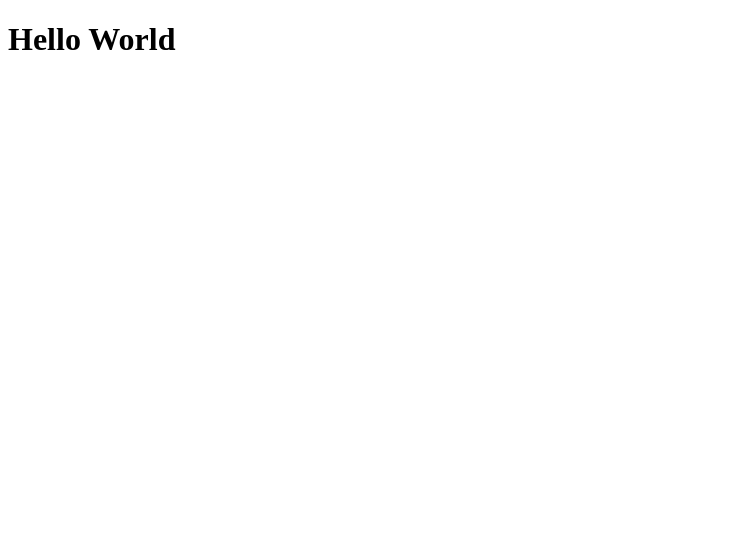
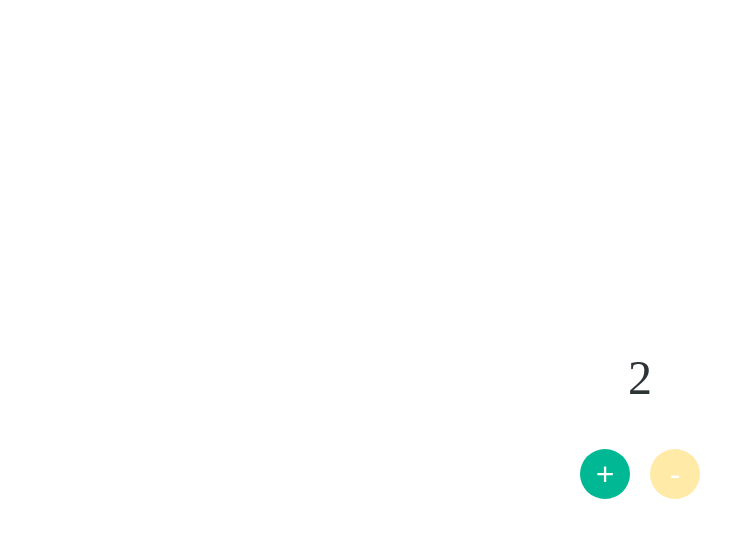
Before and after one commit to parkoon/next-js-starter, a Next.js app: page / in a window 1280 px wide. Shown: the top 538 px of the page, without its empty margins (0-755 px from the left). Built offline with nearby package versions, Linux system fonts and the light colour scheme.

Commit message:
[기능] 기본 카운팅 UI 추가

```diff
--- a/pages/index.js
+++ b/pages/index.js
@@ -1,5 +1,57 @@
+import styled from 'styled-components'
+
+const Center = styled.div`
+  height: 100vh;
+  display: flex;
+  flex-direction: column;
+  justify-content: center;
+  align-items: center;
+`
+
+const Button = styled.button`
+  display: flex;
+  justify-content: center;
+  align-items: center;
+  width: 50px;
+  height: 50px;
+  border: none;
+  color: #fff;
+  font-size: 2rem;
+  background-color: ${({ color }) => color};
+  border-radius: 50%;
+  cursor: pointer;
+`
+
+const ButtonGroup = styled.div`
+  display: flex;
+  width: 120px;
+  justify-content: space-between;
+`
+
+const Display = styled.div`
+  display: flex;
+  justify-content: center;
+  align-items: center;
+  color: #2d3436;
+  width: 320px;
+  height: 120px;
+  border-radius: 3px;
+  margin-bottom: 12px;
+  font-size: 3rem;
+`
+
 function Home() {
-  return <h1>Hello World</h1>
+  return (
+    <>
+      <Center>
+        <Display>2</Display>
+        <ButtonGroup>
+          <Button color="#00b894">+</Button>
+          <Button color="#ffeaa7">-</Button>
+        </ButtonGroup>
+      </Center>
+    </>
+  )
 }
 
 export default Home
```
